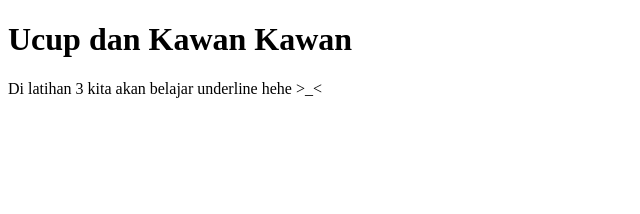
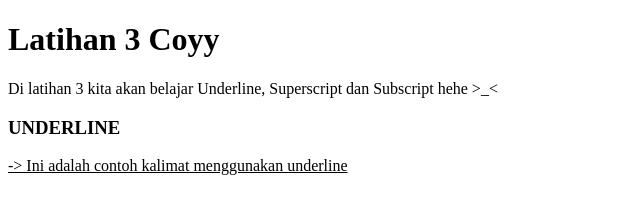
Before and after one commit to marifirfan/Web-Fundamental, a plain HTML site: page Latihan3/index.html in a window 1280 px wide. Shown: the whole page, without its empty margins (0-640 px from the left). Drawn offline with Linux system fonts and the light colour scheme.

Commit message:
update latihan 3

```diff
--- a/Latihan3/index.html
+++ b/Latihan3/index.html
@@ -6,8 +6,12 @@
 </head>
 
 <body>
-    <h1>Ucup dan Kawan Kawan</h1>
-    <p>Di latihan 3 kita akan belajar underline hehe >_< </p>
+    <h1>Latihan 3 Coyy</h1>
+    <p>Di latihan 3 kita akan belajar Underline, Superscript dan Subscript hehe >_< </p>
+            <h3>UNDERLINE</h3>
+            <p><u>-> Ini adalah contoh kalimat menggunakan underline</u></p>
+            <!-- <u>(underline)</u> -->
+
 </body>
 
 </html>
```
